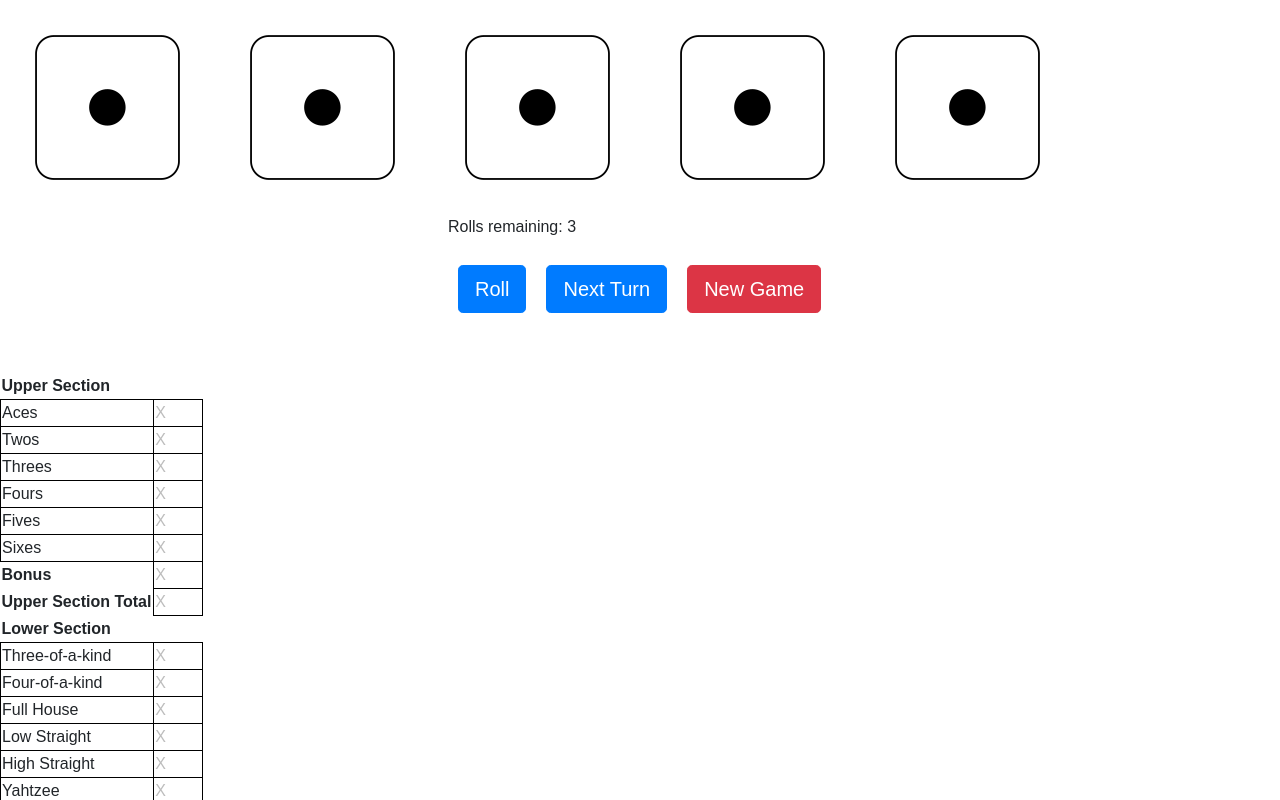
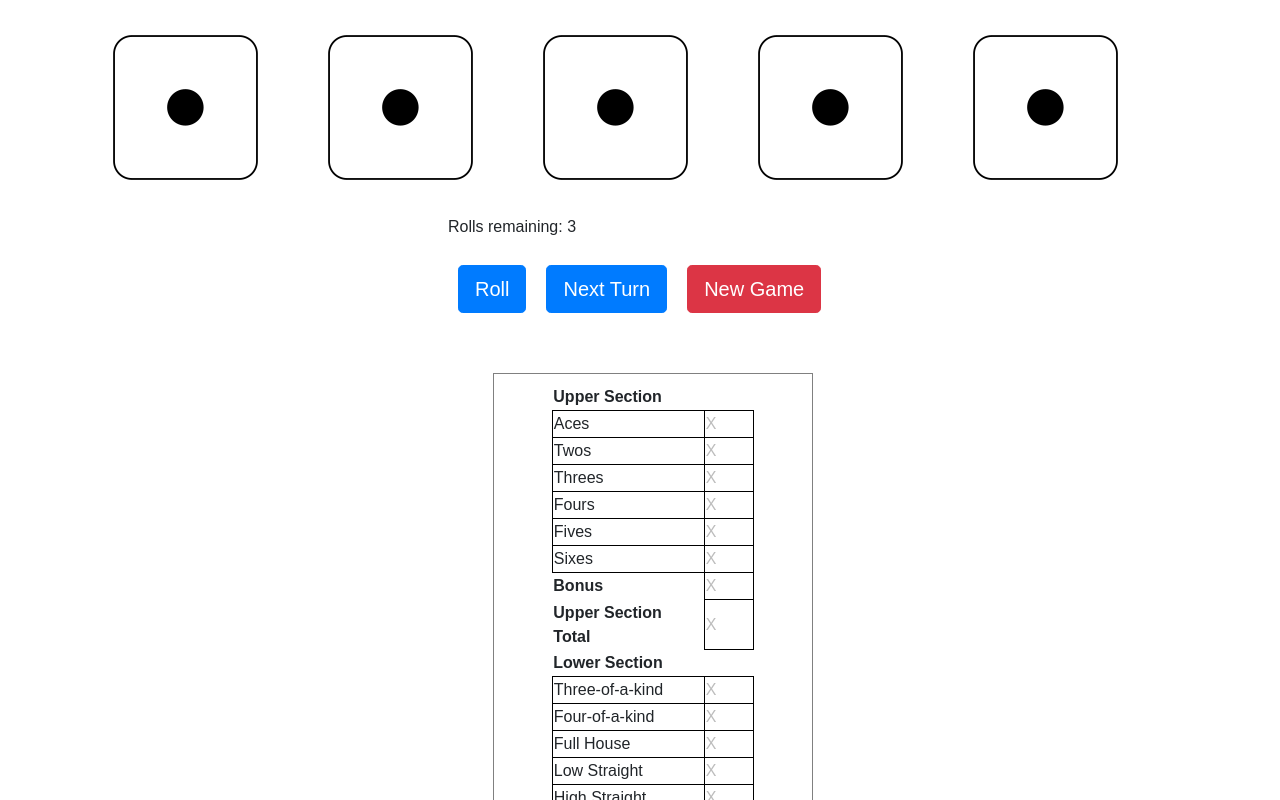
Before and after one commit to cifarquhar/yahtzee, a React (Create React App) app: page / in a window 1280 px wide. Shown: the top 800 px of the page. Built offline with nearby package versions, Linux system fonts and the light colour scheme.

Commit message:
CSS fixes, evrything now centered properly

```diff
--- a/src/components/Scorecard.jsx
+++ b/src/components/Scorecard.jsx
@@ -102,7 +102,7 @@ class Scorecard extends Component {
     const overlays = this.generateOverlays();
 
     return(
-      <div>
+      <div className="table-container">
         <table>
           <thead></thead>
           <tbody>
--- a/src/containers/DiceContainer.jsx
+++ b/src/containers/DiceContainer.jsx
@@ -2,6 +2,7 @@ import React, { Component } from "react";
 import {Button, ButtonToolbar} from "react-bootstrap"
 import Dice from "../components/Dice";
 import "../styles/containers.css";
+import "../styles/components.css";
 
 class DiceContainer extends Component {
 
@@ -80,7 +81,7 @@ class DiceContainer extends Component {
         <div className="dice-container">
           {diceToRender}
         </div>
-        <div style={{marginLeft: "35%"}}>
+        <div className="button-container">
           <p>Rolls remaining: {this.state.rollsRemaining}</p>
           <ButtonToolbar>
             <Button bsStyle="primary" bsSize="large" onClick={this.rollDice.bind(this)} style={{margin: "10px"}}>Roll</Button>
--- a/src/styles/components.scss
+++ b/src/styles/components.scss
@@ -15,6 +15,19 @@
   }
 
 }
+
+
+.button-container{
+  width: 30%;
+  margin: auto;
+}
+
+
+.table-container{
+  width: 202px;
+  margin: auto;
+}
+
 
 td{
   border: 1px solid black;
--- a/src/styles/containers.scss
+++ b/src/styles/containers.scss
@@ -1,8 +1,14 @@
 .dice-container{
   display: flex;
   flex-direction: row;
+  width: 1125px;
+  margin: auto;
 }
 
 .card-container{
+  width: 25%;
+  padding: 10px;
   margin-top: 50px;
+  margin-left: 38.5%;
+  border: 1px solid gray;
 }
```
